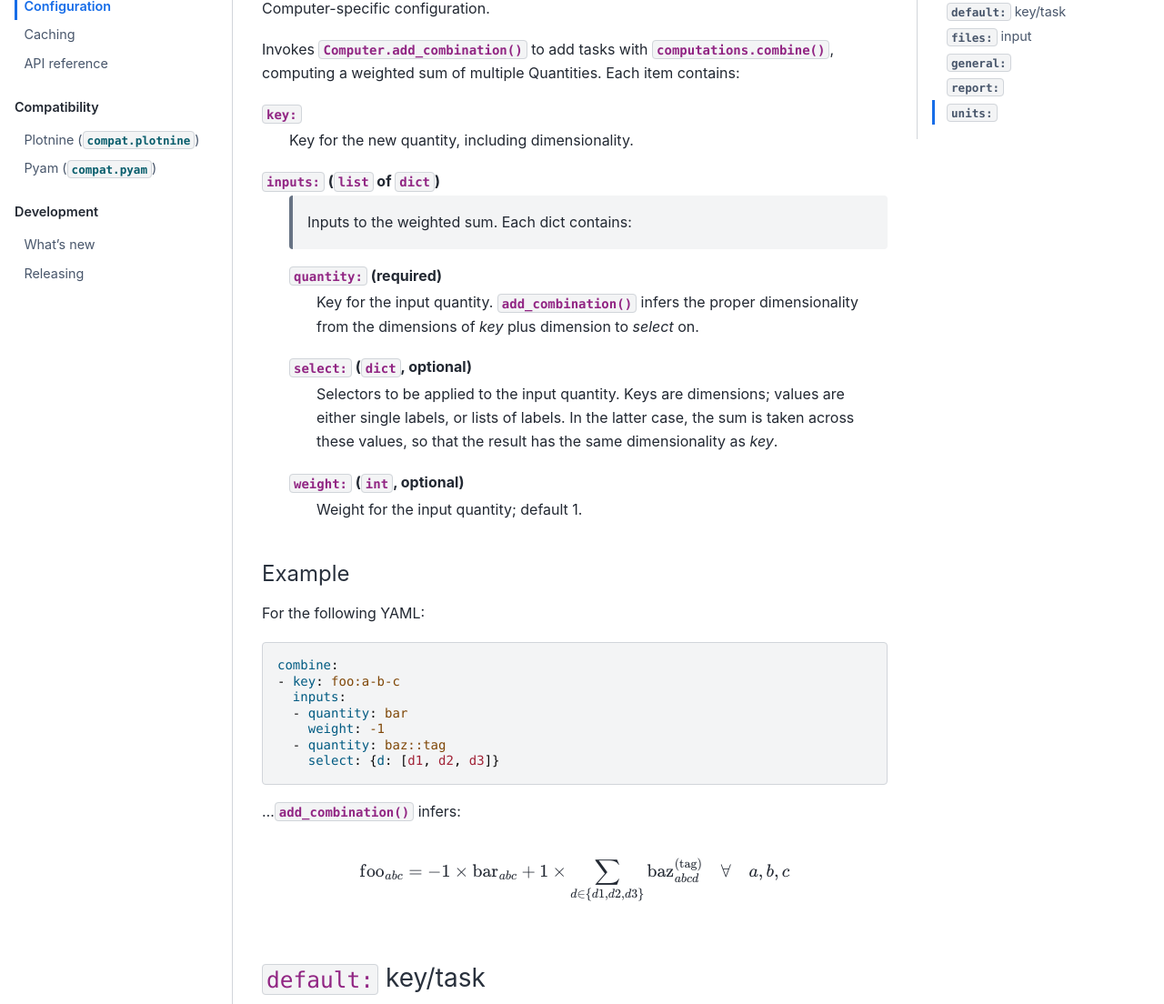
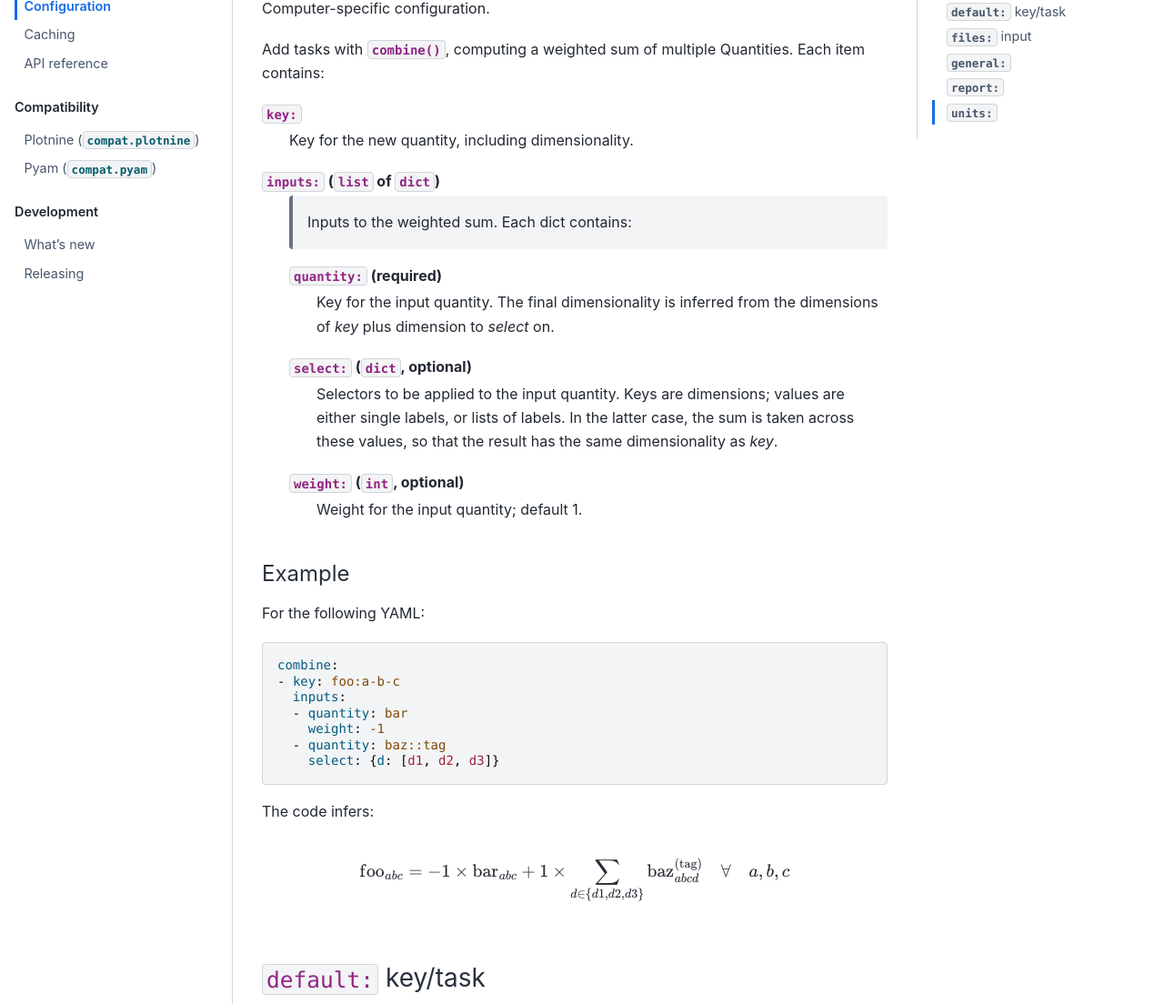
Before and after one commit to khaeru/genno, a Sphinx documentation site: the page built from doc/config.rst, in a window 1280 px wide and 1400 px high, scrolled down 4835 px, cut to the strip 216-1320 px from the top of the window. Shown: the whole strip at 91% size. Built offline with Sphinx 7.4.7 and the Sphinx Book theme 1.1.4, drawn with Linux system fonts in a browser that asks for light colours; some of the changed text lies outside the part shown.

```diff
--- a/doc/config.rst
+++ b/doc/config.rst
@@ -206,7 +206,7 @@ Computer-specific configuration that controls the behaviour of functions decorat
 
 Computer-specific configuration.
 
-Invokes :meth:`.Computer.add_combination` to add tasks with :func:`computations.combine`, computing a weighted sum of multiple Quantities.
+Add tasks with :func:`.combine`, computing a weighted sum of multiple Quantities.
 Each item contains:
 
 ``key:``
@@ -217,7 +217,7 @@ Each item contains:
 
   ``quantity:`` (required)
      Key for the input quantity.
-     :meth:`.add_combination` infers the proper dimensionality from the dimensions of `key` plus dimension to `select` on.
+     The final dimensionality is inferred from the dimensions of `key` plus dimension to `select` on.
   ``select:`` (:class:`dict`, optional)
      Selectors to be applied to the input quantity.
      Keys are dimensions; values are either single labels, or lists of labels.
@@ -240,7 +240,7 @@ For the following YAML:
      - quantity: baz::tag
        select: {d: [d1, d2, d3]}
 
-…:meth:`.add_combination` infers:
+The code infers:
 
 .. math::
 
--- a/doc/index.rst
+++ b/doc/index.rst
@@ -20,10 +20,10 @@ genno is built on high-quality Python data packages including ``dask``, ``xarray
 Compatibility
 =============
 
-:mod:`genno` provides built-in support for interaction with:
+:mod:`.genno` provides built-in support for interaction with:
 
-- :doc:`Plotnine <compat-plotnine>` (:mod:`plotnine`), via :mod:`.compat.plotnine`.
-- :doc:`Pyam <compat-pyam>` (:mod:`pyam`), via :mod:`.compat.pyam`.
+- :doc:`Plotnine <compat-plotnine>` (:mod:`.plotnine`), via :mod:`.compat.plotnine`.
+- :doc:`Pyam <compat-pyam>` (:mod:`.pyam`), via :mod:`.compat.pyam`.
 
 .. toctree::
    :maxdepth: 1
```
Also changed, not shown: other parts of doc/config.rst (+3 -3 lines), doc/api.rst (+7 -2 lines), doc/compat-pyam.rst (+6 -6 lines), doc/usage.rst (+9 -9 lines), 6 other files.
